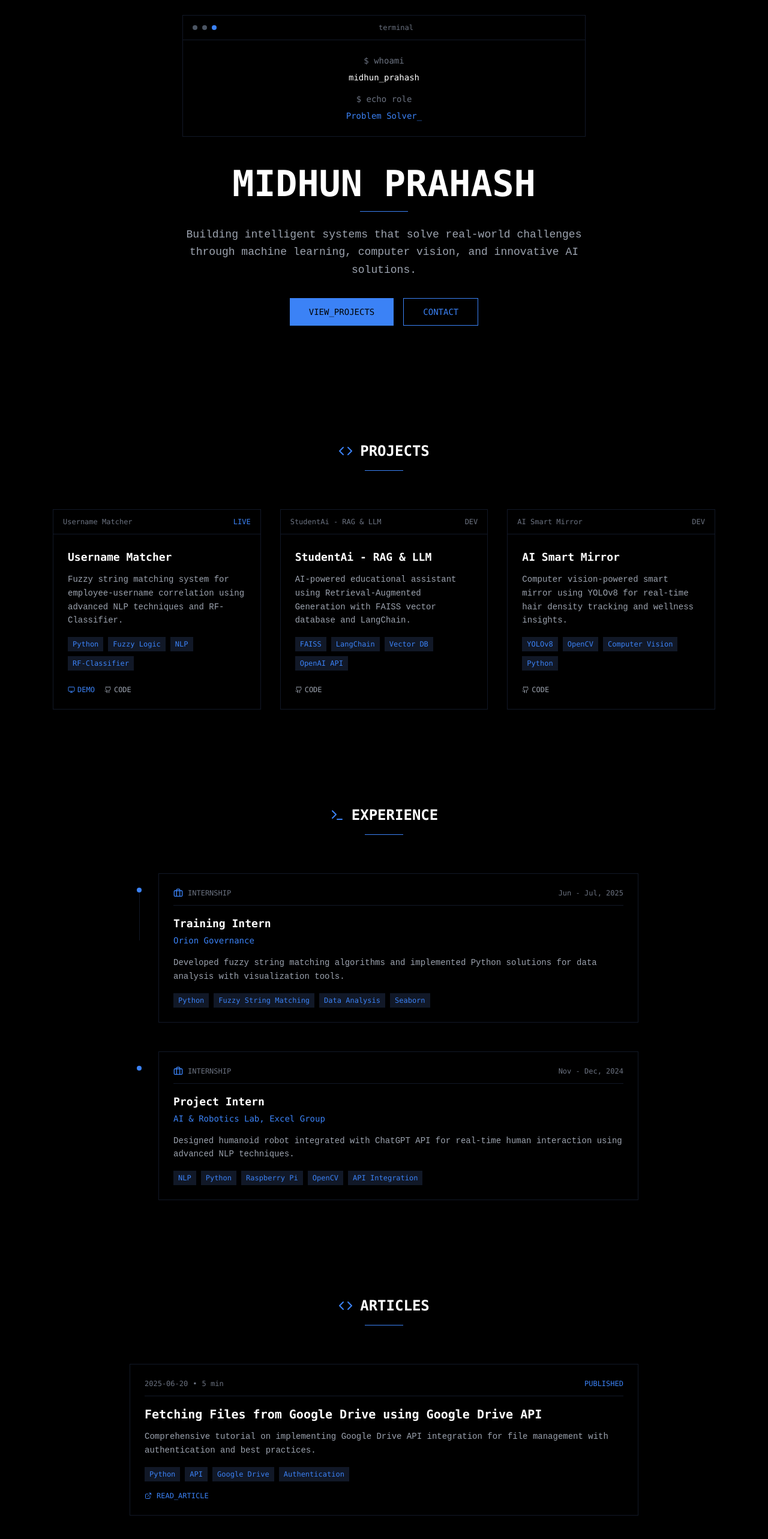
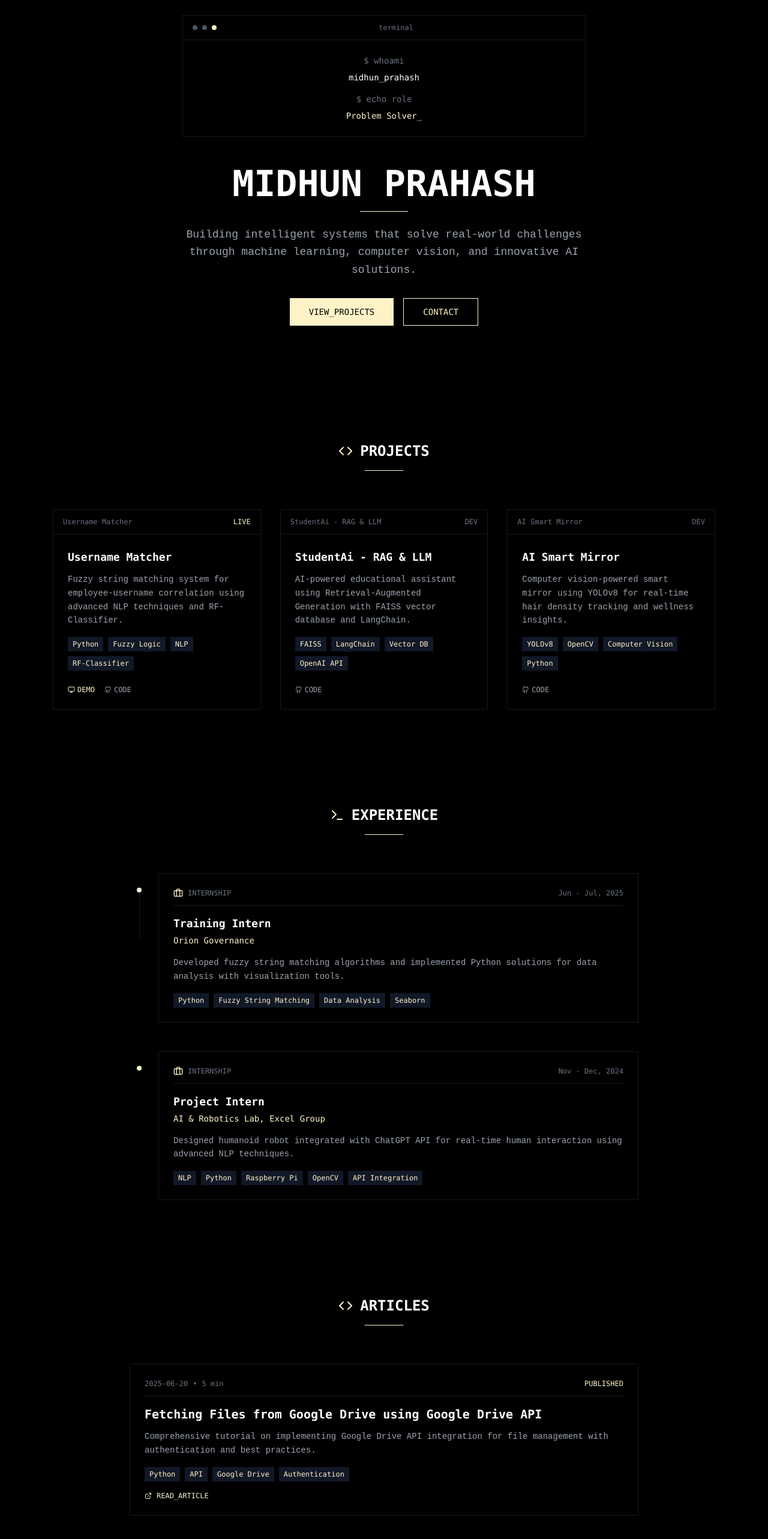
Before and after one commit to midhunprahash-ui/midhunsportfolio.io, a React (Vite) app: page / in a window 1280 px wide. Shown: the part 144-2710 px from the top of the page at 60% size. Built offline with nearby package versions, Linux system fonts and the light colour scheme.

Commit message:
Refactor: Use warm white accent color
Replaced the blue accent color with warm white in the theme.

```diff
--- a/src/components/Articles.tsx
+++ b/src/components/Articles.tsx
@@ -21,12 +21,12 @@ const Articles = () => {
         {/* Header */}
         <div className="text-center mb-16">
           <div className="flex items-center justify-center mb-4">
-            <Code className="w-6 h-6 text-blue-500 mr-3" />
+            <Code className="w-6 h-6 text-amber-100 mr-3" />
             <h2 className="text-2xl font-mono font-bold text-white">
               ARTICLES
             </h2>
           </div>
-          <div className="w-16 h-px bg-blue-500 mx-auto"></div>
+          <div className="w-16 h-px bg-amber-100 mx-auto"></div>
         </div>
 
         {/* Articles */}
@@ -39,7 +39,7 @@ const Articles = () => {
               target="_blank"
               rel="noopener noreferrer"
             >
-              <article className="bg-black border border-gray-900 hover:border-blue-500 transition-all duration-300 p-6">
+              <article className="bg-black border border-gray-900 hover:border-amber-100 transition-all duration-300 p-6">
 
                 {/* Header */}
                 <div className="flex items-center justify-between mb-4 pb-3 border-b border-gray-900">
@@ -48,11 +48,11 @@ const Articles = () => {
                     <span className="mx-2">•</span>
                     <span>{article.readTime}</span>
                   </div>
-                  <span className="text-xs font-mono text-blue-500">PUBLISHED</span>
+                  <span className="text-xs font-mono text-amber-100">PUBLISHED</span>
                 </div>
 
                 {/* Title */}
-                <h3 className="text-xl font-mono font-bold text-white mb-3 group-hover:text-blue-500 transition-colors">
+                <h3 className="text-xl font-mono font-bold text-white mb-3 group-hover:text-amber-100 transition-colors">
                   {article.title}
                 </h3>
 
@@ -66,7 +66,7 @@ const Articles = () => {
                   {article.tags.map((tag, tagIndex) => (
                     <span
                       key={tagIndex}
-                      className="px-2 py-1 bg-gray-900 text-blue-500 text-xs font-mono"
+                      className="px-2 py-1 bg-gray-900 text-amber-100 text-xs font-mono"
                     >
                       {tag}
                     </span>
@@ -74,7 +74,7 @@ const Articles = () => {
                 </div>
 
                 {/* Read more */}
-                <div className="flex items-center text-blue-500 text-xs font-mono group-hover:text-blue-400 transition-colors">
+                <div className="flex items-center text-amber-100 text-xs font-mono group-hover:text-amber-200 transition-colors">
                   <ExternalLink className="w-3 h-3 mr-2" />
                   <span>READ_ARTICLE</span>
                 </div>
--- a/src/components/Experience.tsx
+++ b/src/components/Experience.tsx
@@ -27,12 +27,12 @@ const Experience = () => {
         {/* Header */}
         <div className="text-center mb-16">
           <div className="flex items-center justify-center mb-4">
-            <Terminal className="w-6 h-6 text-blue-500 mr-3" />
+            <Terminal className="w-6 h-6 text-amber-100 mr-3" />
             <h2 className="text-2xl font-mono font-bold text-white">
               EXPERIENCE
             </h2>
           </div>
-          <div className="w-16 h-px bg-blue-500 mx-auto"></div>
+          <div className="w-16 h-px bg-amber-100 mx-auto"></div>
         </div>
 
         {/* Timeline */}
@@ -46,16 +46,16 @@ const Experience = () => {
               )}
 
               {/* Timeline dot */}
-              <div className="absolute left-3 top-6 w-2 h-2 bg-blue-500 rounded-full"></div>
+              <div className="absolute left-3 top-6 w-2 h-2 bg-amber-100 rounded-full"></div>
 
               {/* Content */}
               <div className="ml-12">
-                <div className="bg-black border border-gray-900 p-6 hover:border-blue-500 transition-colors">
+                <div className="bg-black border border-gray-900 p-6 hover:border-amber-100 transition-colors">
 
                   {/* Header */}
                   <div className="flex items-center justify-between mb-4 pb-3 border-b border-gray-900">
                     <div className="flex items-center">
-                      <Briefcase className="w-4 h-4 text-blue-500 mr-2" />
+                      <Briefcase className="w-4 h-4 text-amber-100 mr-2" />
                       <span className="text-xs font-mono text-gray-500">INTERNSHIP</span>
                     </div>
                     <span className="text-xs font-mono text-gray-500">{exp.period}</span>
@@ -66,7 +66,7 @@ const Experience = () => {
                     <h3 className="text-lg font-mono font-bold text-white mb-1">
                       {exp.title}
                     </h3>
-                    <p className="text-blue-500 font-mono text-sm">
+                    <p className="text-amber-100 font-mono text-sm">
                       {exp.company}
                     </p>
                   </div>
@@ -81,7 +81,7 @@ const Experience = () => {
                     {exp.skills.map((skill, skillIndex) => (
                       <span
                         key={skillIndex}
-                        className="px-2 py-1 bg-gray-900 text-blue-500 text-xs font-mono"
+                        className="px-2 py-1 bg-gray-900 text-amber-100 text-xs font-mono"
                       >
                         {skill}
                       </span>
--- a/src/components/Hero.tsx
+++ b/src/components/Hero.tsx
@@ -50,7 +50,7 @@ const Hero = () => {
             <div className="flex space-x-2">
               <div className="w-2 h-2 bg-gray-600 rounded-full"></div>
               <div className="w-2 h-2 bg-gray-600 rounded-full"></div>
-              <div className="w-2 h-2 bg-blue-500 rounded-full"></div>
+              <div className="w-2 h-2 bg-amber-100 rounded-full"></div>
             </div>
             <div className="flex-1 text-center">
               <span className="text-xs font-mono text-gray-500">terminal</span>
@@ -60,7 +60,7 @@ const Hero = () => {
             <div className="mb-2 text-gray-500">$ whoami</div>
             <div className="mb-4 text-white">midhun_prahash</div>
             <div className="mb-2 text-gray-500">$ echo role</div>
-            <div className="text-blue-500">
+            <div className="text-amber-100">
               {displayText}
               <span className={`${showCursor ? 'opacity-100' : 'opacity-0'}`}>_</span>
             </div>
@@ -73,7 +73,7 @@ const Hero = () => {
             <h1 className="text-4xl md:text-6xl font-mono font-bold text-white mb-4">
               MIDHUN PRAHASH
             </h1>
-            <div className="w-20 h-px bg-blue-500 mx-auto mb-6"></div>
+            <div className="w-20 h-px bg-amber-100 mx-auto mb-6"></div>
             <p className="text-lg text-gray-400 max-w-2xl mx-auto leading-relaxed">
               Building intelligent systems that solve real-world challenges through
               machine learning, computer vision, and innovative AI solutions.
@@ -84,13 +84,13 @@ const Hero = () => {
           <div className="flex flex-col sm:flex-row gap-4 justify-center mt-12">
             <button
               onClick={() => document.querySelector('#projects')?.scrollIntoView({ behavior: 'smooth' })}
-              className="px-8 py-3 bg-blue-500 text-black font-mono text-sm hover:bg-blue-400 transition-colors"
+              className="px-8 py-3 bg-amber-100 text-black font-mono text-sm hover:bg-amber-200 transition-colors"
             >
               VIEW_PROJECTS
             </button>
             <button
               onClick={() => document.querySelector('#contact')?.scrollIntoView({ behavior: 'smooth' })}
-              className="px-8 py-3 border border-blue-500 text-blue-500 font-mono text-sm hover:bg-blue-500 hover:text-black transition-colors"
+              className="px-8 py-3 border border-amber-100 text-amber-100 font-mono text-sm hover:bg-amber-100 hover:text-black transition-colors"
             >
               CONTACT
             </button>
--- a/src/components/Projects.tsx
+++ b/src/components/Projects.tsx
@@ -35,12 +35,12 @@ const Projects = () => {
         {/* Header */}
         <div className="text-center mb-16">
           <div className="flex items-center justify-center mb-4">
-            <Code className="w-6 h-6 text-blue-500 mr-3" />
+            <Code className="w-6 h-6 text-amber-100 mr-3" />
             <h2 className="text-2xl font-mono font-bold text-white">
               PROJECTS
             </h2>
           </div>
-          <div className="w-16 h-px bg-blue-500 mx-auto"></div>
+          <div className="w-16 h-px bg-amber-100 mx-auto"></div>
         </div>
 
         {/* Projects Grid */}
@@ -48,19 +48,19 @@ const Projects = () => {
           {projects.map((project, index) => (
             <div
               key={index}
-              className="bg-black border border-gray-900 hover:border-blue-500 transition-all duration-300 group"
+              className="bg-black border border-gray-900 hover:border-amber-100 transition-all duration-300 group"
             >
               {/* Header */}
               <div className="flex items-center justify-between px-4 py-3 border-b border-gray-900">
                 <span className="text-xs font-mono text-gray-500">{project.title}</span>
-                <span className={`text-xs font-mono ${project.status === 'LIVE' ? 'text-blue-500' : 'text-gray-500'}`}>
+                <span className={`text-xs font-mono ${project.status === 'LIVE' ? 'text-amber-100' : 'text-gray-500'}`}>
                   {project.status}
                 </span>
               </div>
 
               {/* Content */}
               <div className="p-6">
-                <h3 className="text-lg font-mono font-bold text-white mb-3 group-hover:text-blue-500 transition-colors">
+                <h3 className="text-lg font-mono font-bold text-white mb-3 group-hover:text-amber-100 transition-colors">
                   {project.title}
                 </h3>
 
@@ -73,7 +73,7 @@ const Projects = () => {
                   {project.tech.map((tech, techIndex) => (
                     <span
                       key={techIndex}
-                      className="px-2 py-1 bg-gray-900 text-blue-500 text-xs font-mono"
+                      className="px-2 py-1 bg-gray-900 text-amber-100 text-xs font-mono"
                     >
                       {tech}
                     </span>
@@ -85,7 +85,7 @@ const Projects = () => {
                   {project.link && (
                     <a
                       href={project.link}
-                      className="flex items-center text-blue-500 hover:text-blue-400 text-xs font-mono"
+                      className="flex items-center text-amber-100 hover:text-amber-200 text-xs font-mono"
                       target="_blank"
                       rel="noopener noreferrer"
                     >
--- a/src/index.css
+++ b/src/index.css
@@ -3,13 +3,13 @@
 @tailwind components;
 @tailwind utilities;
 
-/* Minimal Stealth Black Design System - Only Black + Electric Blue */
+/* Minimal Stealth Black Design System - Only Black + Warm White */
 
 @layer base {
   :root {
     --background: 0 0% 0%;
     --foreground: 0 0% 100%;
-    --accent: 210 100% 60%;
+    --accent: 60 56% 91%;
     --muted: 0 0% 10%;
     --border: 0 0% 8%;
     --radius: 0rem;
@@ -44,10 +44,10 @@
 
 @keyframes pulse-glow {
   0%, 100% {
-    box-shadow: 0 0 5px rgba(59, 130, 246, 0.3);
+    box-shadow: 0 0 5px rgba(245, 245, 220, 0.3);
   }
   50% {
-    box-shadow: 0 0 20px rgba(59, 130, 246, 0.6);
+    box-shadow: 0 0 20px rgba(245, 245, 220, 0.6);
   }
 }
 
@@ -69,5 +69,5 @@
 }
 
 ::-webkit-scrollbar-thumb {
-  background: #3b82f6;
+  background: #f5f5dc;
 }
```
Also changed, not shown: src/components/Contact.tsx (+13 -13 lines), src/components/Navigation.tsx (+4 -4 lines).
